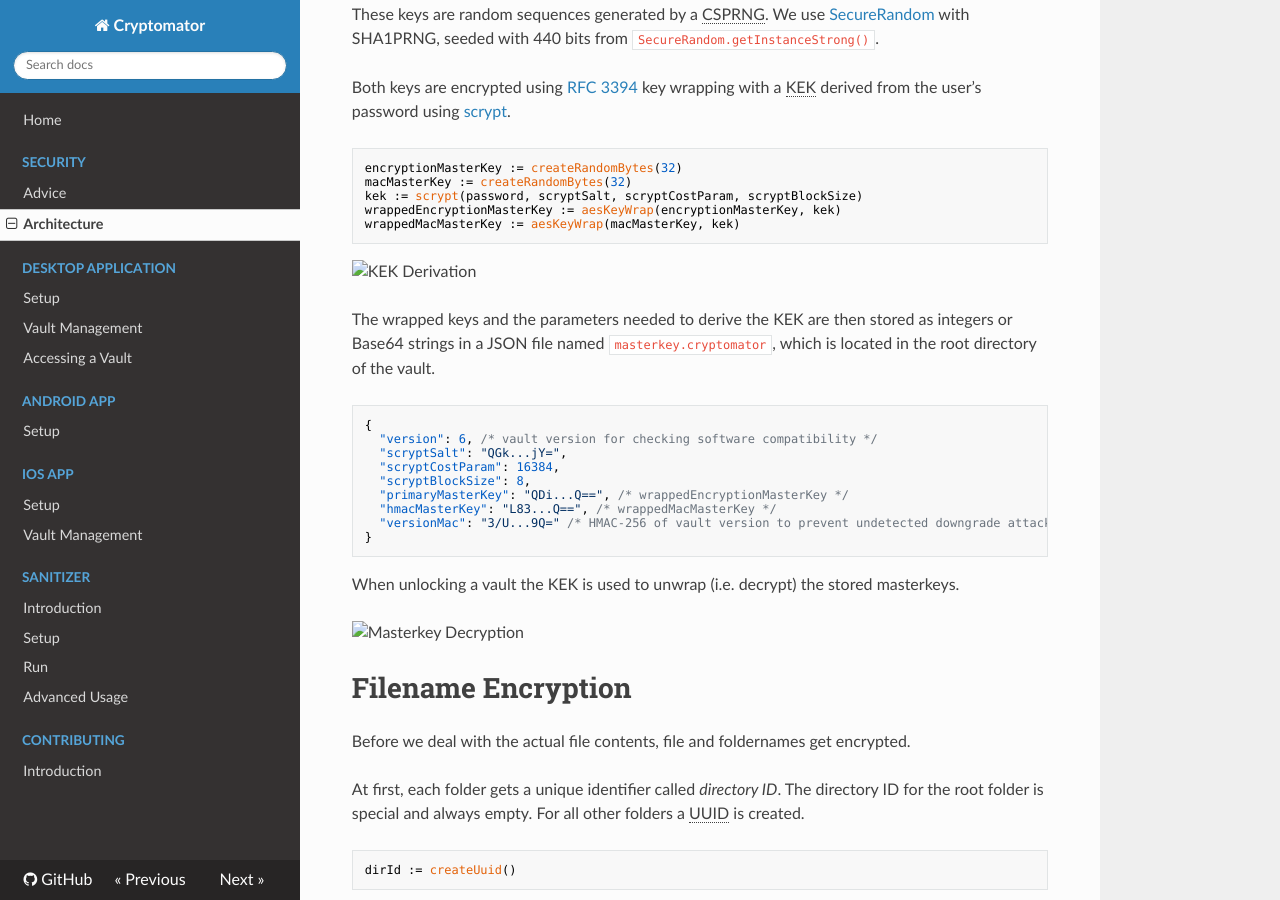
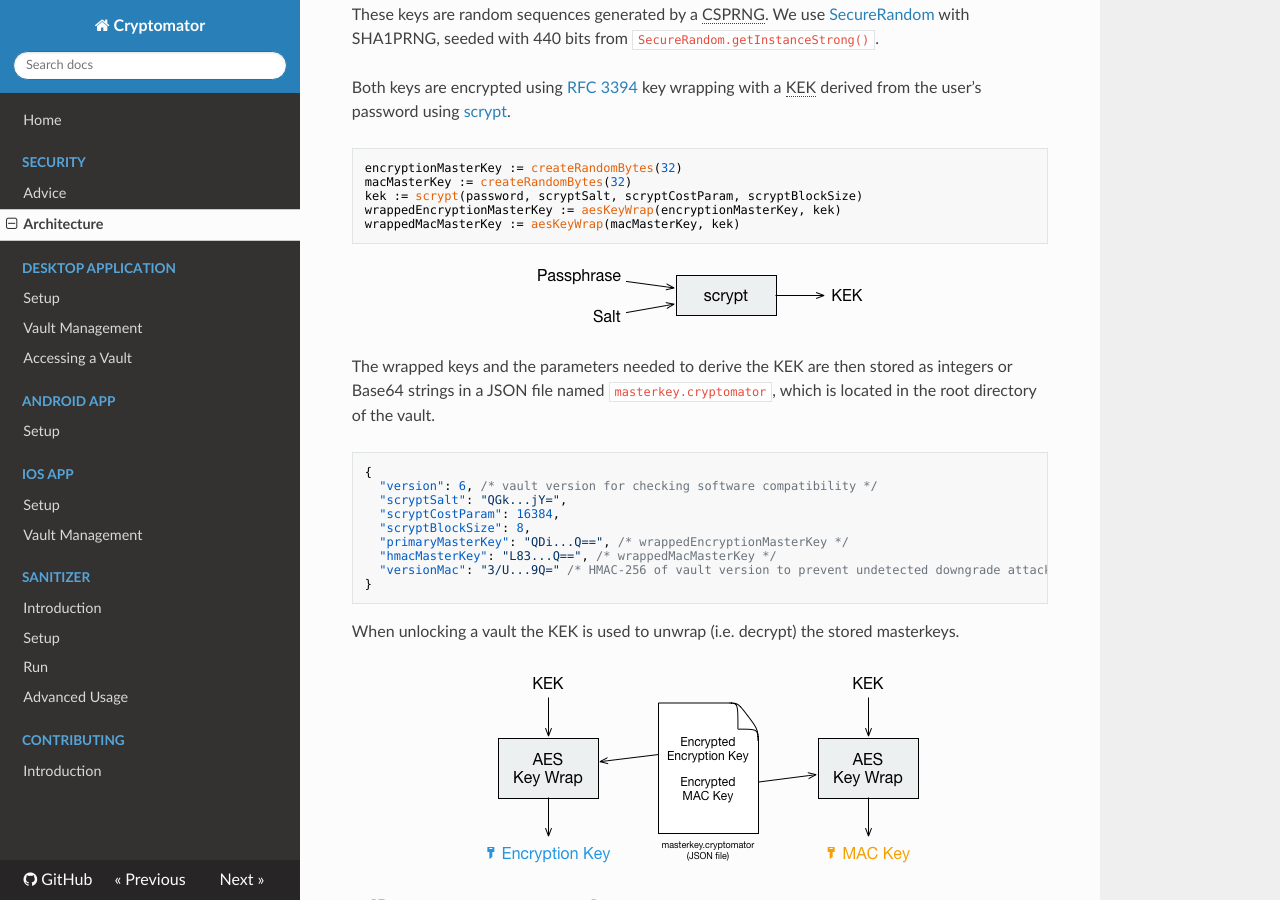
Before and after one commit to cryptomator/docs, an MkDocs documentation site: the page built from docs/security/architecture.md, in a window 1280 px wide and 900 px high, scrolled down 650 px. Built offline with MkDocs 1.6.1, drawn with Linux system fonts in a browser that asks for light colours; nearby versions of some CDN libraries.

Commit message:
fixed img links

````diff
--- a/docs/security/architecture.md
+++ b/docs/security/architecture.md
@@ -24,7 +24,7 @@ wrappedEncryptionMasterKey := aesKeyWrap(encryptionMasterKey, kek)
 wrappedMacMasterKey := aesKeyWrap(macMasterKey, kek)
 ```
 
-<img class="center" src="../img/security/key-derivation.png" srcset="../img/security/key-derivation.png 1x, /img/security/key-derivation@2x.png 2x" alt="KEK Derivation" />
+<img class="center" src="../../img/security/key-derivation.png" srcset="../../img/security/key-derivation.png 1x, /img/security/key-derivation@2x.png 2x" alt="KEK Derivation" />
 
 The wrapped keys and the parameters needed to derive the KEK are then stored as integers or Base64 strings in a JSON file named `masterkey.cryptomator`, which is located in the root directory of the vault.
 
@@ -42,7 +42,7 @@ The wrapped keys and the parameters needed to derive the KEK are then stored as
 
 When unlocking a vault the KEK is used to unwrap (i.e. decrypt) the stored masterkeys.
 
-<img class="center" src="../img/security/masterkey-decryption.png" srcset="../img/security/masterkey-decryption.png 1x, /img/security/masterkey-decryption@2x.png 2x" alt="Masterkey Decryption" />
+<img class="center" src="../../img/security/masterkey-decryption.png" srcset="../../img/security/masterkey-decryption.png 1x, /img/security/masterkey-decryption@2x.png 2x" alt="Masterkey Decryption" />
 
 # Filename Encryption
 
@@ -58,7 +58,7 @@ The cleartext name of a file gets encoded using UTF-8 in [Normalization Form C](
 
 Cryptomator uses [AES-SIV](https://tools.ietf.org/html/rfc5297){: rel="external"} to encrypt file as well as directory names. The directory ID of the parent folder is passed as associated data. This prevents undetected movement of files between directories.
 
-<img class="center" src="../img/security/filename-encryption.png" srcset="../img/security/filename-encryption.png 1x, /img/security/filename-encryption@2x.png 2x" alt="Filename Encryption" />
+<img class="center" src="../../img/security/filename-encryption.png" srcset="../../img/security/filename-encryption.png 1x, /img/security/filename-encryption@2x.png 2x" alt="Filename Encryption" />
 <figcaption>* Unique identifier is created for each directory</figcaption>
 
 ```
@@ -126,7 +126,7 @@ ciphertextPayload := aesCtr(cleartextPayload, encryptionMasterKey, headerNonce)
 mac := hmacSha256(headerNonce . ciphertextPayload, macMasterKey)
 ```
 
-<img class="center" src="../img/security/file-header-encryption.png" srcset="../img/security/file-header-encryption.png 1x, /img/security/file-header-encryption@2x.png 2x" alt="File Header Encryption" />
+<img class="center" src="../../img/security/file-header-encryption.png" srcset="../../img/security/file-header-encryption.png 1x, /img/security/file-header-encryption@2x.png 2x" alt="File Header Encryption" />
 <figcaption>* Random per file change</figcaption>
 
 # File Content Encryption
@@ -156,7 +156,7 @@ for (int i = 0; i < length(cleartextChunks); i++) {
 ciphertextFileContent := join(ciphertextChunks[])
 ```
 
-<img class="center" src="../img/security/file-content-encryption.png" srcset="../img/security/file-content-encryption.png 1x, /img/security/file-content-encryption@2x.png 2x" alt="File Content Encryption" />
+<img class="center" src="../../img/security/file-content-encryption.png" srcset="../../img/security/file-content-encryption.png 1x, /img/security/file-content-encryption@2x.png 2x" alt="File Content Encryption" />
 <figcaption>* Random per chunk change</figcaption>
 
 # Name Shortening
````
